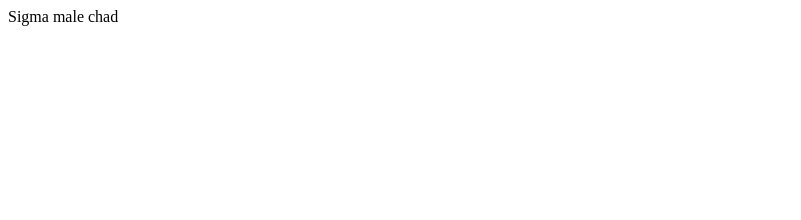
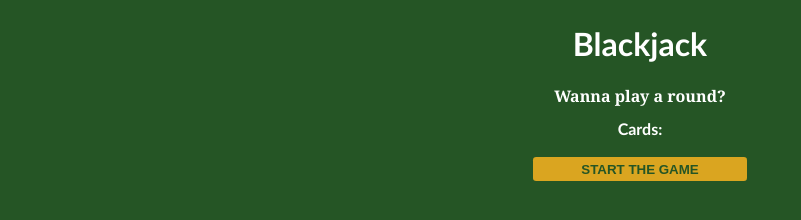
Before and after one commit to somecallmejoey/BlackJacks, a plain HTML site: page index.html in a window 1280 px wide. Shown: the whole page, without its empty margins (0-801 px from the left). Drawn offline with Linux system fonts and the light colour scheme.

Commit message:
Adding Javascript
I have added the ability to get a prompt of the random numebrs that are generated for you sorta like a pack of cards and then enable the display of total of both cards to see how close you are to 21.

```diff
--- a/index.css
+++ b/index.css
@@ -0,0 +1,55 @@
+body {
+  font-family: "Trebuchet MS", "Lucida Sans Unicode", "Lucida Grande", Arial,
+    sans-serif;
+  background-color: rgb(37, 85, 37);
+  background-size: cover;
+  font-weight: bold;
+  color: white;
+  text-align: center;
+}
+
+.wrapper {
+  display: flex;
+  justify-content: center;
+  flex-direction: column;
+  background-color: rgb(37, 85, 37);
+  width: 100%;
+  align-items: center;
+}
+
+.results {
+  display: flex;
+  flex-direction: column;
+  justify-content: space-evenly;
+}
+h1 {
+  padding: 1rem;
+  margin: 0;
+  border-radius: 0.6rem;
+  overflow: hidden;
+}
+.message-el {
+  font-family: Cambria, Cochin, Georgia, Times, "Times New Roman", serif;
+  padding: 0.3rem;
+  margin-top: 0.1em;
+  margin-bottom: 0.1em;
+
+  border-radius: 9px;
+}
+#btn-start {
+  background-color: goldenrod;
+  box-shadow: 10px;
+  border: 0;
+  border-radius: 0.2rem;
+  margin-top: 0.3rem;
+  padding-right: 3rem;
+  padding-left: 3rem;
+  padding-top: 0.3rem;
+  padding-bottom: 0.3rem;
+  color: rgb(37, 85, 37);
+  text-transform: uppercase;
+  font-weight: 700;
+}
+p {
+  margin: 0.3rem;
+}
--- a/index.html
+++ b/index.html
@@ -1,9 +1,26 @@
-<html>
+<!DOCTYPE html>
+<html lang="en">
+<head>
+  <meta charset="UTF-8">
+  <meta http-equiv="X-UA-Compatible" content="IE=edge">
+  <meta name="viewport" content="width=device-width, initial-scale=1.0">
+  <title>Jack Black</title>
   <head>
     <link rel="stylesheet" href="index.css" />
-    <script src="index.js"></script>
+
   </head>
   <body>
-    Sigma male chad
+    <div class="wrapper">
+
+        <h1 id="h1">Blackjack</h1>
+        <p class="message-el">Wanna play a round?</p>
+
+        <div class="results">
+          <p id="cards-el">Cards:  </p>
+          <p id="sum-el"> </p>
+        </div>
+        <button id="btn-start" onclick="generateTwoCards() ; getRidOfButton() ; addNumbers()"> Start the game</button>
+        <script src="index.js"></script>
+    </div>
   </body>
 </html>
--- a/index.js
+++ b/index.js
@@ -1,11 +1,11 @@
-let firstCard = 3;
-let secondCard = 2;
-let sum = firstCard + secondCard;
+let cards = document.getElementById("cards-el");
+let btn = document.getElementById("btn-start");
+let wrapper = document.getElementsByClassName("wrapper");
+let sums = document.getElementById("sum-el");
 
-let hasBlackJack = true;
-let isAlive = true;
-let message = "";
-
+let a = 0;
+let b = 0;
+function startGame(sum) {
   if (sum < 21) {
     message = "Do you want to draw a new card?";
   } else if (sum === 21) {
@@ -15,8 +15,25 @@ if (sum < 21) {
     message = "Lol no money for u get fucked";
     isAlive = false;
   }
+  console.log(message);
+}
 
-// Cash out!
-console.log(hasBlackJack);
-console.log(isAlive);
-console.log(message);
+function generateTwoCards() {
+  if (cards.textContent !== "") {
+    a = Math.floor(Math.random() * 11) + 1;
+    b = Math.floor(Math.random() * 11) + 1;
+
+    cards.textContent += "Cards: " + a + ", ";
+    cards.textContent += b;
+  }
+}
+
+function addNumbers() {
+  let sum = a + b;
+
+  sums.textContent += "Total =" + " " + sum;
+}
+
+function getRidOfButton() {
+  btn.remove();
+}
```
Lines whose indentation alone changed are shown as unchanged.
